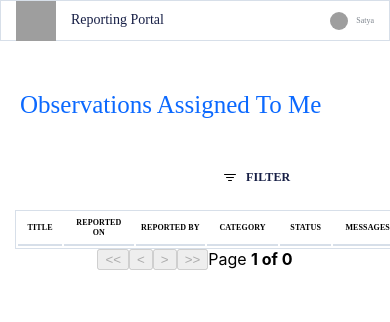
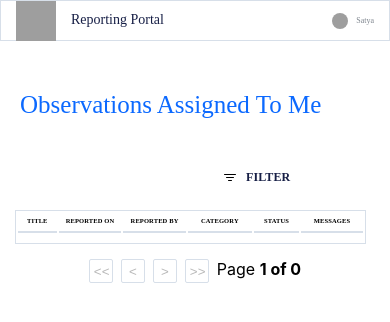
Before and after one commit to vara35/codeassignment, a React (Create React App) app: page /portal in a window 390 px wide. Shown: the top 322 px of the page. Built offline with nearby package versions, Linux system fonts and the light colour scheme; grey boxes are pictures that could not be loaded; a web font is replaced by a local one.

Commit message:
add mobile view for table

```diff
--- a/src/components/ButtonComponent/styledComponents.js
+++ b/src/components/ButtonComponent/styledComponents.js
@@ -18,9 +18,9 @@ export const ApproveButton = styled.button`
   color: #ffffff;
   cursor: pointer;
   @media screen and (max-width: 567px) {
-    width: 50px;
-    height: 25px;
-    font-size: 8px;
+    width: 35px;
+    height: 20px;
+    font-size: 6px;
     padding: 4px;
     margin: 0px;
   }
@@ -40,9 +40,9 @@ export const ApprovedText = styled.p`
   letter-spacing: normal;
   color: #2dca73;
   @media screen and (max-width: 567px) {
-    width: 50px;
-    height: 25px;
-    font-size: 8px;
+    width: 35px;
+    height: 20px;
+    font-size: 6px;
     padding: 4px;
     margin: 0px;
   }
--- a/src/components/Category/styledComponents.js
+++ b/src/components/Category/styledComponents.js
@@ -11,7 +11,7 @@ export const CategoryContainer = styled.div`
   }
 `
 
-export const CategoryName = styled.span`
+export const CategoryName = styled.p`
   display: flex;
   justify-content: center;
   align-items: center;
@@ -33,8 +33,10 @@ export const CategoryName = styled.span`
     props.addColor ? '#f3fff8' : 'rgba(11, 105, 255, 0.1)'};
   @media screen and (max-width: 567px) {
     min-width: 50px;
-    max-width: 75px;
     height: 16px;
-    font-size: 8px;
+    font-size: 6px;
+    margin-right: 10px;
+    margin-top: 0;
+    line-height: 0.5;
   }
 `
--- a/src/components/Profile/styledComponents.js
+++ b/src/components/Profile/styledComponents.js
@@ -11,8 +11,8 @@ export const ProfileImage = styled.img`
   border-radius: 50%;
   border: 0;
   @media screen and (max-width: 767px) {
-    width: 18px;
-    height: 18px;
+    width: 16px;
+    height: 16px;
   }
 `
 export const UserName = styled.h3`
@@ -38,8 +38,10 @@ export const ProfileImageName = styled.span`
   border-radius: 50%;
   background-color: #ca9f00;
   color: #ffff;
+  font-size: 12px;
   @media screen and (max-width: 767px) {
-    width: 18px;
-    height: 18px;
+    width: 16px;
+    height: 16px;
+    font-size: 8px;
   }
 `
--- a/src/components/TableView/index.js
+++ b/src/components/TableView/index.js
@@ -13,6 +13,7 @@ import {
   TableBodyTd,
   ColumnThRow,
   PaginationContainer,
+  PaginationButton,
 } from './styledComponents'
 
 let parsedTableData = []
@@ -167,34 +168,34 @@ const TableView = props => {
         </tbody>
       </TableStyle>
       <PaginationContainer>
-        <button
+        <PaginationButton
           onClick={() => gotoPage(0)}
           disabled={!canPreviousPage}
           type="button"
         >
           {'<<'}
-        </button>{' '}
-        <button
+        </PaginationButton>{' '}
+        <PaginationButton
           onClick={() => previousPage()}
           disabled={!canPreviousPage}
           type="button"
         >
           {'<'}
-        </button>{' '}
-        <button
+        </PaginationButton>{' '}
+        <PaginationButton
           onClick={() => nextPage()}
           disabled={!canNextPage}
           type="button"
         >
           {'>'}
-        </button>{' '}
-        <button
+        </PaginationButton>{' '}
+        <PaginationButton
           onClick={() => gotoPage(pageCount - 1)}
           disabled={!canNextPage}
           type="button"
         >
           {'>>'}
-        </button>{' '}
+        </PaginationButton>{' '}
         <span>
           Page{' '}
           <strong>
--- a/src/components/TableView/styledComponents.js
+++ b/src/components/TableView/styledComponents.js
@@ -6,9 +6,9 @@ export const TableStyle = styled.table`.
   border: solid 1px #d7dfe9;
   margin-bottom: 30px;
   @media screen and (max-width: 567px) {
-    width: 100%;
+    width: 90%;
     height: 34px;
-    margin:  0 15px 0 15px;
+    margin:  0 10px 0 15px;
   }
 `
 
@@ -27,8 +27,8 @@ export const ColumnThRow = styled.th`
     width: 25px;
     height: 10px;
     margin: 0;
-    font-size: 8px;
-    padding: 5px;
+    font-size: 6.5px;
+    padding: 3px;
   }
 `
 
@@ -72,13 +72,26 @@ export const TableBodyTd = styled.td`
   background-color: #ffffff;
   @media screen and (max-width: 567px) {
     height: 14px;
-    width: 104px;
-    font-size: 8px;
-    padding-left: 8px;
-    padding-right: 8px;
+    width: 30px;
+    font-size: 6px;
+    padding-left: 5px;
+    padding-right: 0px;
   }
 `
 export const PaginationContainer = styled.div`
   display: flex;
   justify-content: center;
+  @media screen and (max-width: 767px) {
+    margin-top: 15px;
+  }
 `
+export const PaginationButton = styled.button`
+   width: 24px;
+  height: 24px;
+  margin: 0 8px 0 0;
+  padding: 4px;
+  border-radius: 2px;
+  border: solid 1px #d7dfe9;
+  background-color: #ffffff;
+}
+`
```
